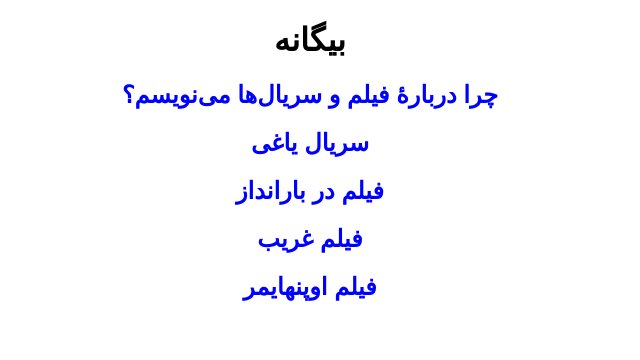
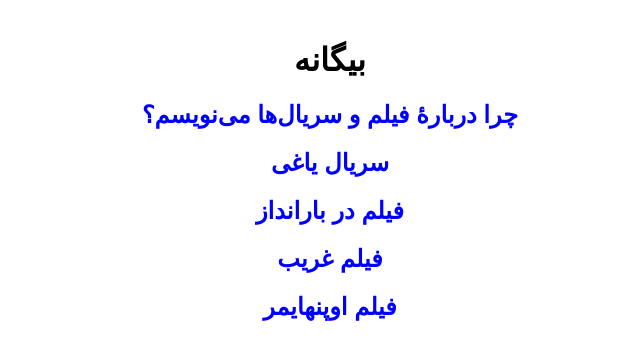
Before and after one commit to darkblog/darkblog.github.io, a Jekyll site: the page built from index.html, in a window 1280 px wide. Shown: the top 360 px of the page, without its empty margins (437-1077 px from the left). Built offline with Jekyll 4.4.1, drawn with Linux system fonts in a browser that asks for light colours.

Commit message:
Update index.html

```diff
--- a/_layouts/index.html
+++ b/_layouts/index.html
@@ -10,7 +10,7 @@
 <title>بیگانه</title>
 <meta name="description" content="بیگانه">
 <link rel="canonical" href="https://biganeh.com/">
-<style amp-custom>body{font-family:sans-serif;margin:auto;text-align:center}a{color:blue;text-decoration:none}</style>
+<style amp-custom>body{font-family:sans-serif;margin:auto;padding:20px;text-align:center}a{color:blue;text-decoration:none}</style>
 </head>
 <body>
 <header>
```
